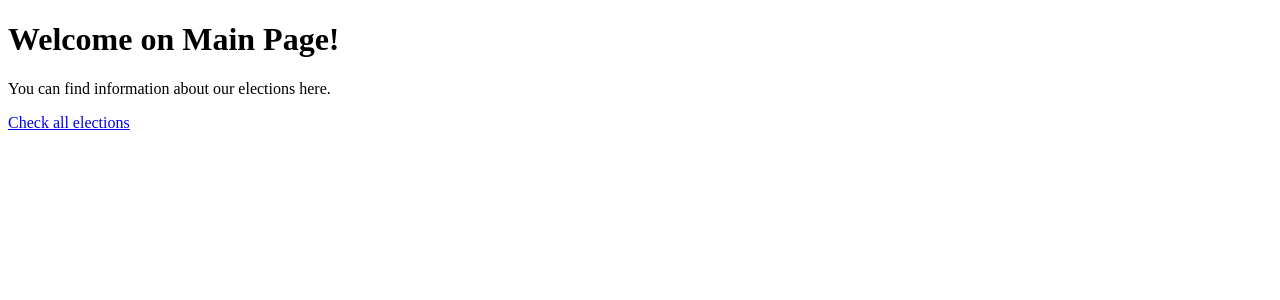
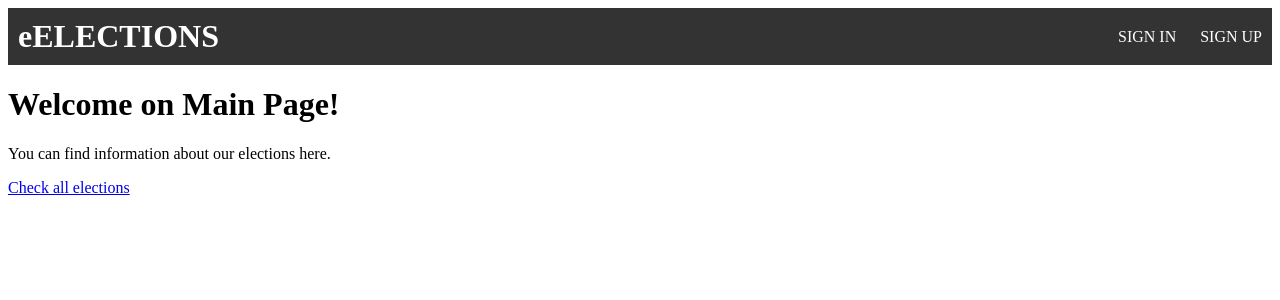
Before and after one commit to Jaroslawx/eElections, a Django app: page / in a window 1280 px wide. Shown: the top 300 px of the page. Run offline with Django 5.2, Linux system fonts and the light colour scheme.

Commit message:
first pages view

```diff
--- a/templates/base.html
+++ b/templates/base.html
@@ -5,11 +5,41 @@
 <head>
     <meta charset="UTF-8">
     <meta name="viewport" content="width=device-width, initial-scale=1.0">
-    <title>{% block title %}Strona Główna{% endblock %}</title>
+    <title>{% block title %}Main page{% endblock %}</title>
     <!-- Here you can add other header elements, such as a link to CSS stylesheets or JavaScript scripts -->
+
+    <style>
+        .header {
+            display: flex;
+            justify-content: space-between;
+            align-items: center;
+            padding: 10px;
+            background-color: #333;
+            color: #fff;
+        }
+
+        .header h1 {
+            margin: 0;
+        }
+
+        .header a {
+            color: #fff;
+            text-decoration: none;
+            margin-left: 20px;
+        }
+    </style>
+
 </head>
 <body>
     <!-- Here you can place common elements for all pages, such as the navigation bar -->
+
+    <div class="header">
+        <h1>eELECTIONS</h1>
+        <div>
+            <a href="#">SIGN IN</a>
+            <a href="#">SIGN UP</a>
+        </div>
+    </div>
 
     <div class="content">
         {% block content %}
```
Also changed, not shown: templates/all_elections.html (added, +18 -0 lines), templates/vote.html (added, +26 -0 lines).
